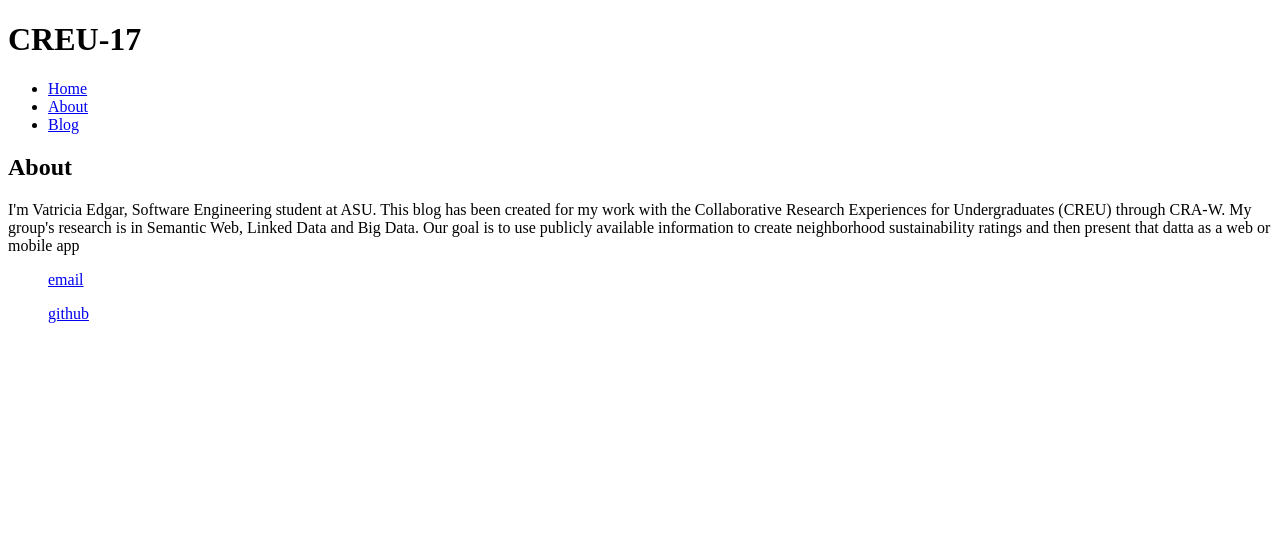
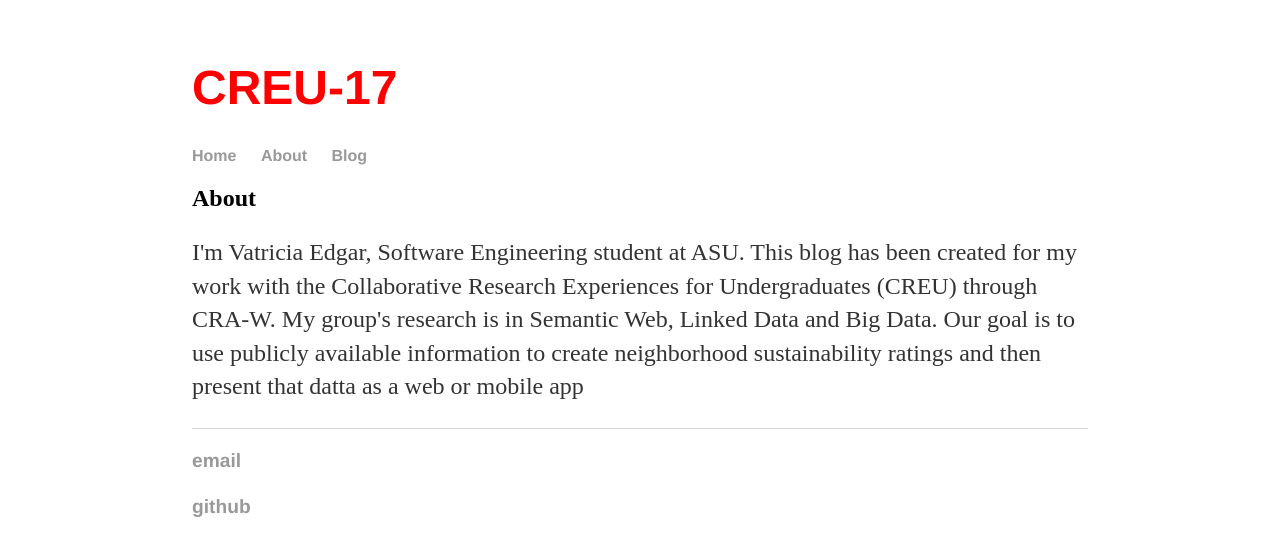
Before and after one commit to maxpaper86/CREU-Poly-17, a Jekyll site: the page built from About/index.html, in a window 1280 px wide. Shown: the top 556 px of the page. Built offline with Jekyll 4.4.1, drawn with Linux system fonts in a browser that asks for light colours.

Commit message:
Update default.html

```diff
--- a/_layouts/default.html
+++ b/_layouts/default.html
@@ -3,7 +3,7 @@
 	<head>
 		<title>{{ page.title }}</title>
 		<!-- link to main stylesheet -->
-		<link rel="stylesheet" type="text/css" href="CREU-Poly-17/css/main.css">
+		<link rel="stylesheet" type="text/css" href="/CREU-Poly-17/css/main.css">
 	</head>
 	<body>
 		<h1 class = "head">CREU-17</h1>
```
